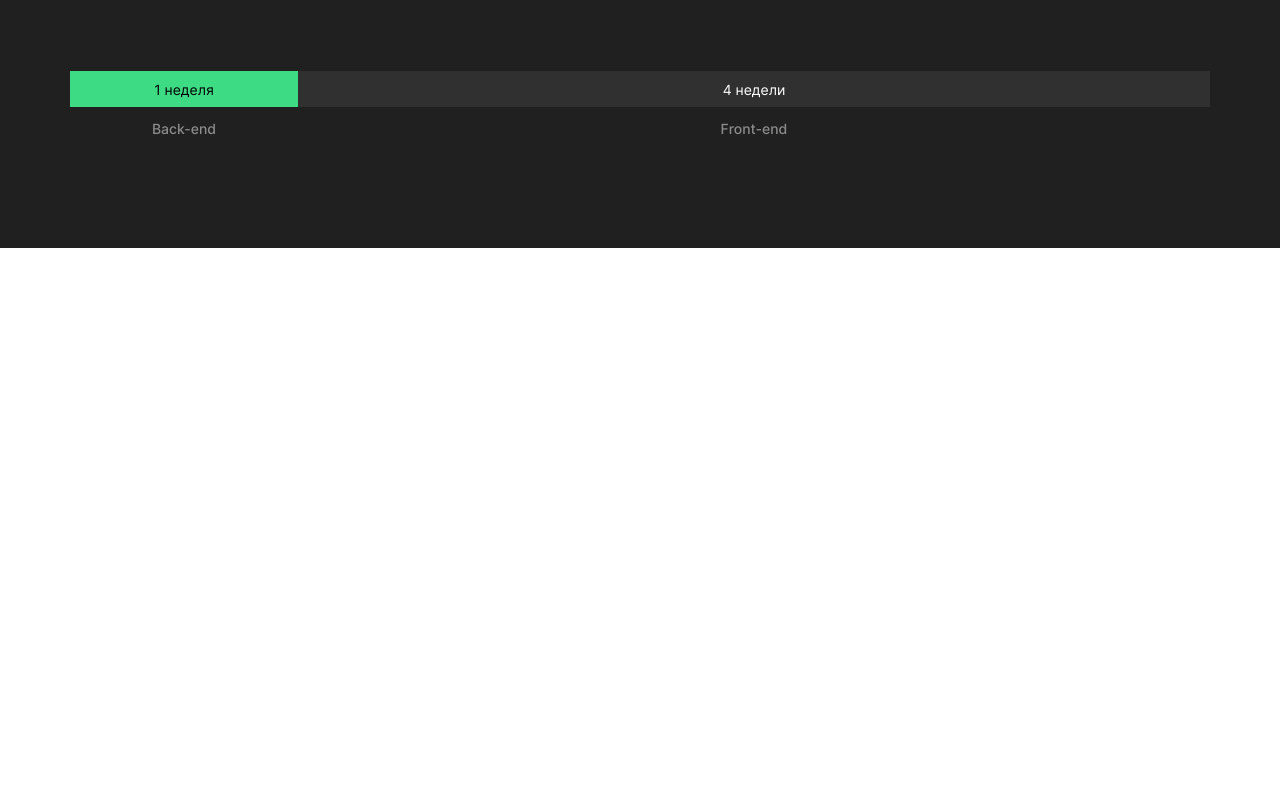
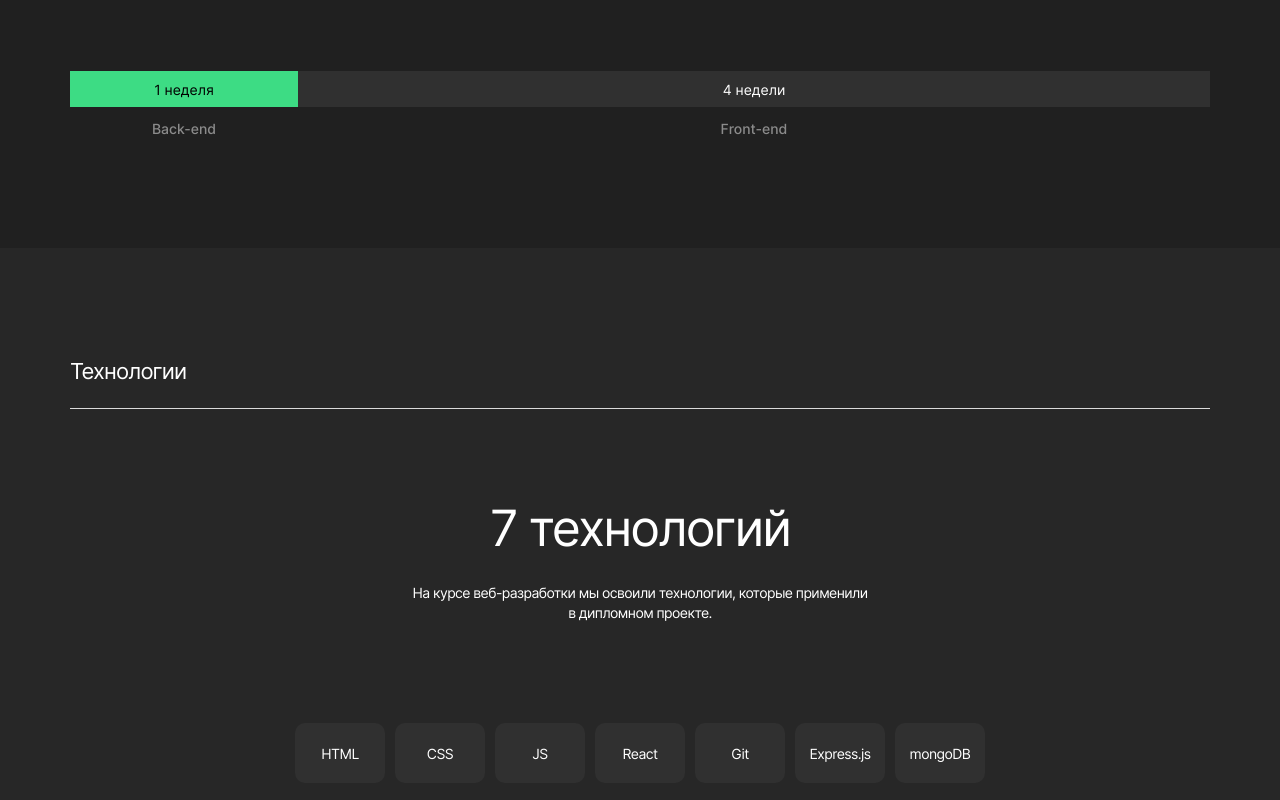
Before and after one commit to VeronaDracula/movies-explorer-frontend, a React (Create React App) app: page /profile in a window 1280 px wide. Shown: the part 1008-1808 px from the top of the page. Before the commit the page ends 1256 px from the top, so only its background shows below. Built offline with nearby package versions, Linux system fonts and the light colour scheme.

Commit message:
technologies

```diff
--- a/src/components/Header/Header.js
+++ b/src/components/Header/Header.js
@@ -9,7 +9,7 @@ function Header(props) {
         <header className="header">
             <div className="header__container page__content">
                 <div>
-                    <img className="logo" src={headerLogo} alt="логотип"/>
+                    <Link to="/" className="logo__link"><img className="logo" src={headerLogo} alt="логотип"/></Link>
                 </div>
                 <div className="header__navigation">
                     <Switch>
@@ -21,10 +21,8 @@ function Header(props) {
 
                         </Route>
 
-                        <Route exact path="/" >
+                        <Route path="/" >
                             <Navigation />
-
-
                         </Route>
 
                         <Route path="/movies">
--- a/src/components/Main/Main.css
+++ b/src/components/Main/Main.css
@@ -1,5 +1,6 @@
 .promo {
     background-color: #073042;
+    box-sizing: border-box;
 }
 
 .promo__container {
@@ -10,4 +11,11 @@
 
 .project {
     background-color: #202020;
+    box-sizing: border-box;
 }
+
+.technologies {
+    background-color: #272727;
+    box-sizing: border-box;
+    min-height: 625px;
+}
--- a/src/components/Main/Main.js
+++ b/src/components/Main/Main.js
@@ -2,6 +2,7 @@ import React from 'react';
 
 import Promo from '../Promo/Promo.js';
 import AboutProject from '../AboutProject/AboutProject.js';
+import Techs from '../Techs/Techs.js';
 
 function Main(props) {
 
@@ -18,7 +19,7 @@ function Main(props) {
             </section>
 
             <section className="technologies">
-
+                <Techs />
             </section>
 
 
--- a/src/components/Techs/Techs.css
+++ b/src/components/Techs/Techs.css
@@ -0,0 +1,58 @@
+.technologies__content {
+    display: flex;
+    flex-direction: column;
+    align-items: center;
+    margin-top: 90px;
+}
+
+
+.technologies__title {
+    font-style: normal;
+    font-weight: normal;
+    font-size: 50px;
+    line-height: 1.16;
+    letter-spacing: -0.04em;
+    color: #FFFFFF;
+    margin: 0 0 26px 0;
+}
+
+.technologies__subtitle {
+    font-style: normal;
+    font-weight: normal;
+    font-size: 14px;
+    line-height: 1.43;
+    letter-spacing: -0.04em;
+    color: #FFFFFF;
+    margin: 0 0 100px 0;
+    max-width: 460px;
+    text-align: center;
+}
+
+.technologies__list {
+    list-style: none;
+    padding: 0;
+    margin: 0 0 0 0;
+    display: flex;
+}
+
+.technologies__list-item {
+    margin: 0 10px 0 0;
+    width: 90px;
+    height: 60px;
+    background: #303030;
+    border-radius: 10px;
+
+    font-style: normal;
+    font-weight: normal;
+    font-size: 14px;
+    line-height: 17px;
+    letter-spacing: -0.04em;
+    color: #FFFFFF;
+    display: flex;
+    align-items: center;
+    justify-content: center;
+}
+
+.technologies__list-item:last-child {
+    margin: 0;
+}
--- a/src/components/Techs/Techs.js
+++ b/src/components/Techs/Techs.js
@@ -0,0 +1,29 @@
+import React from 'react';
+
+import MainTitle from '../MainTitle/MainTitle.js';
+
+function Techs(props) {
+
+    return (
+        <div className="technologies__container page__content">
+            <MainTitle buttonText={"Технологии"}/>
+            <div className="technologies__content">
+                <h3 className="technologies__title">7 технологий</h3>
+                <p className="technologies__subtitle">На курсе веб-разработки мы освоили технологии,
+                    которые применили в дипломном проекте.
+                </p>
+                <ul className="technologies__list">
+                    <li className="technologies__list-item">HTML</li>
+                    <li className="technologies__list-item">CSS</li>
+                    <li className="technologies__list-item">JS</li>
+                    <li className="technologies__list-item">React</li>
+                    <li className="technologies__list-item">Git</li>
+                    <li className="technologies__list-item">Express.js</li>
+                    <li className="technologies__list-item">mongoDB</li>
+                </ul>
+            </div>
+        </div>
+    );
+}
+
+export default Techs;
--- a/src/index.css
+++ b/src/index.css
@@ -12,9 +12,9 @@
 @import url(./components/NavTab/NavTab.css);
 @import url(./components/AboutProject/AboutProject.css);
 @import url(./components/MainTitle/MainTitle.css);
+@import url(./components/Techs/Techs.css);
 
 @import url(./components/Navigation/Navigation.css);
 @import url(./components/Navigation/Navigation.css);
 @import url(./components/Navigation/Navigation.css);
 @import url(./components/Navigation/Navigation.css);
-@import url(./components/Navigation/Navigation.css);
```
